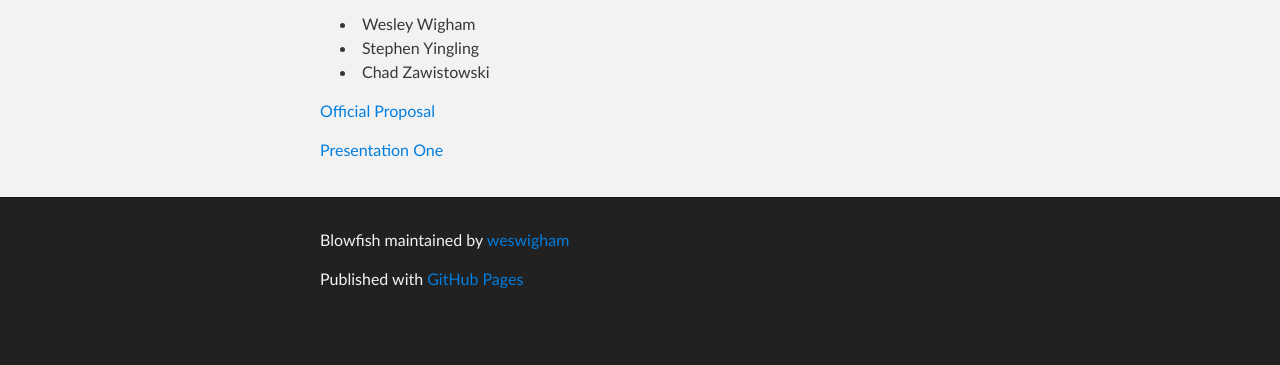
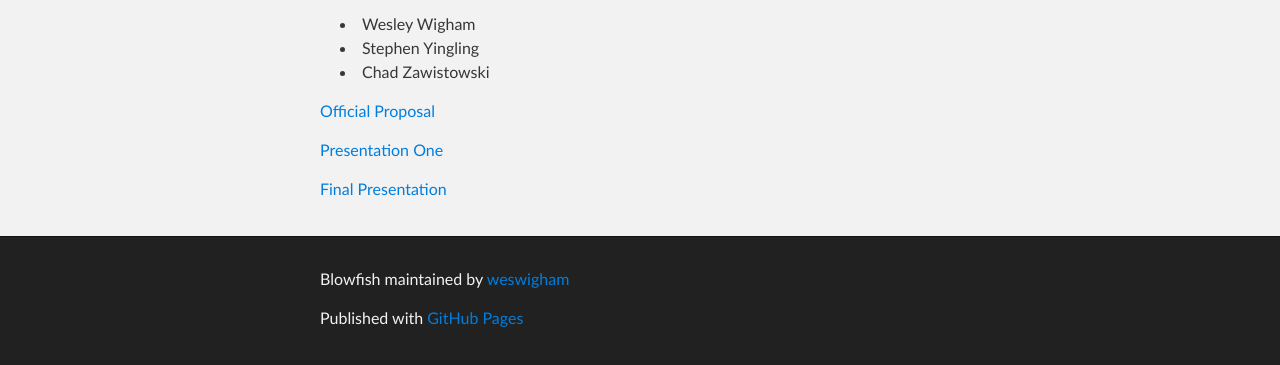
Before and after one commit to weswigham/blowfish, a plain HTML site: page index.html in a window 1280 px wide. Shown: the part 351-716 px from the top of the page. Drawn offline with Linux system fonts and the light colour scheme.

Commit message:
Update with final presentation

```diff
--- a/index.html
+++ b/index.html
@@ -42,7 +42,7 @@
 
       <p><a href="http://weswigham.github.io/blowfish/files/Intro%20to%20Cryptography%20Proposal.pdf">Official Proposal</a></p>
       <p><a href="http://weswigham.github.io/blowfish/files/Blowfish.pdf">Presentation One</a></p>
-
+      <p><a href="http://weswigham.github.io/blowfish/files/Blowfish%20Presentation%20.pdf">Final Presentation</a></p>
       </section>
     </div>
 
```
Also changed, not shown: 1 other file.
